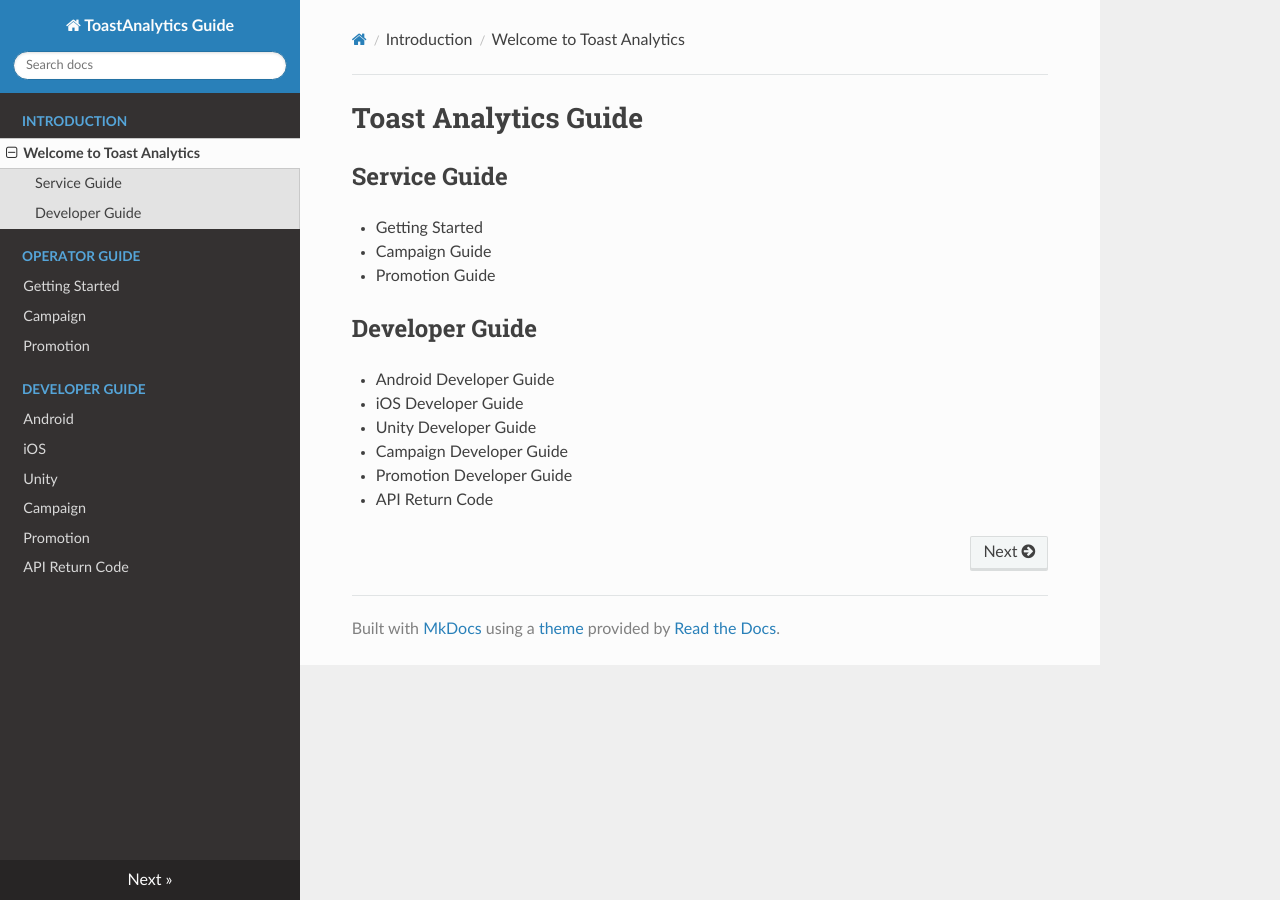
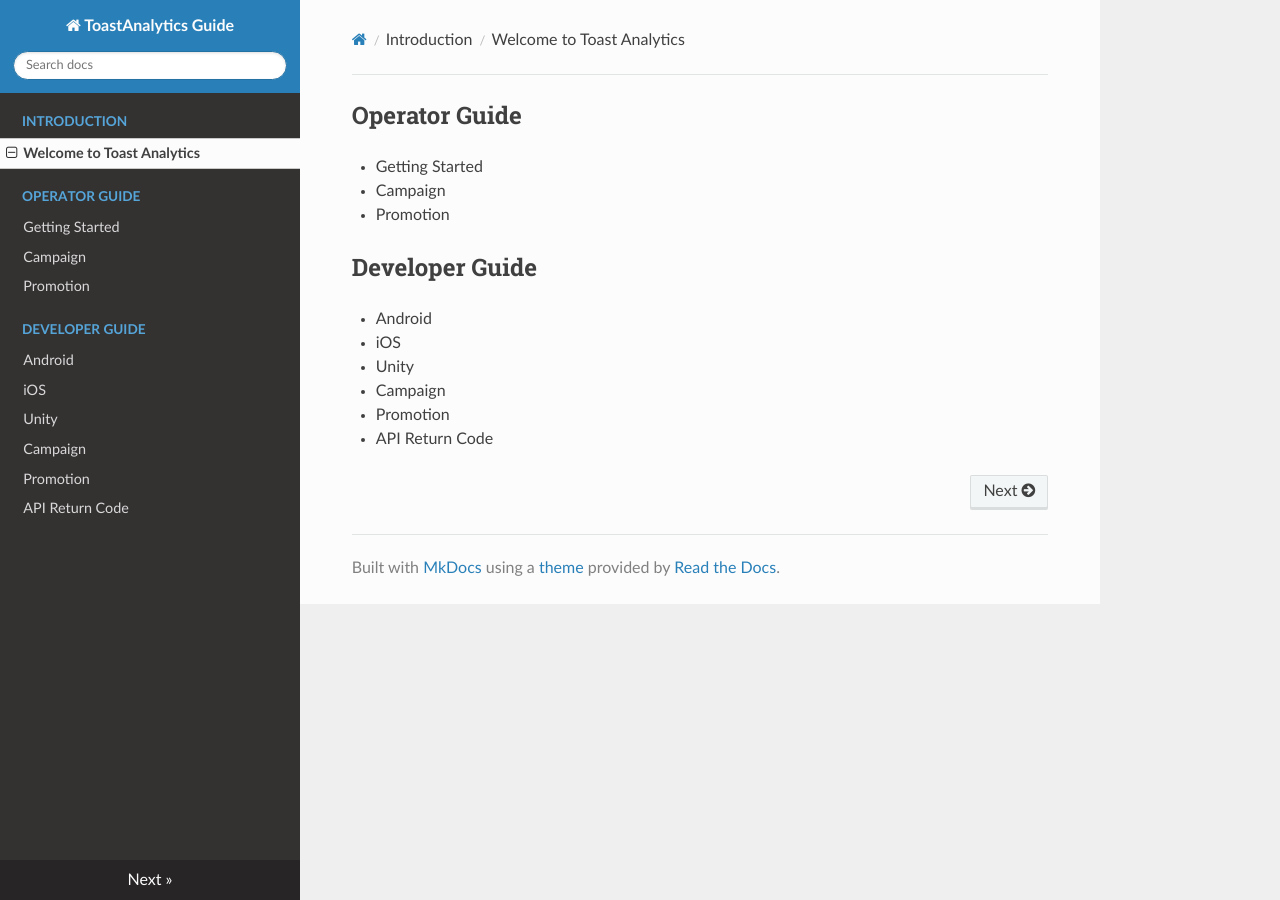
Before and after one commit to ToastAnalytics/ToastAnalytics_ZH, an MkDocs documentation site: the page built from docs/index.md, in a window 1280 px wide. Built offline with MkDocs 1.6.1, drawn with Linux system fonts in a browser that asks for light colours; nearby versions of some CDN libraries; old or Windows-style settings are respelled for this version of MkDocs.

Commit message:
Update index.md
.

```diff
--- a/docs/index.md
+++ b/docs/index.md
@@ -1,14 +1,14 @@
-# Toast Analytics Guide
 
-## Service Guide
+
+## Operator Guide
 - Getting Started
-- Campaign Guide
-- Promotion Guide
+- Campaign
+- Promotion
 
 ## Developer Guide
-- Android Developer Guide
-- iOS Developer Guide
-- Unity Developer Guide
-- Campaign Developer Guide
-- Promotion Developer Guide
+- Android
+- iOS
+- Unity
+- Campaign
+- Promotion
 - API Return Code
```
